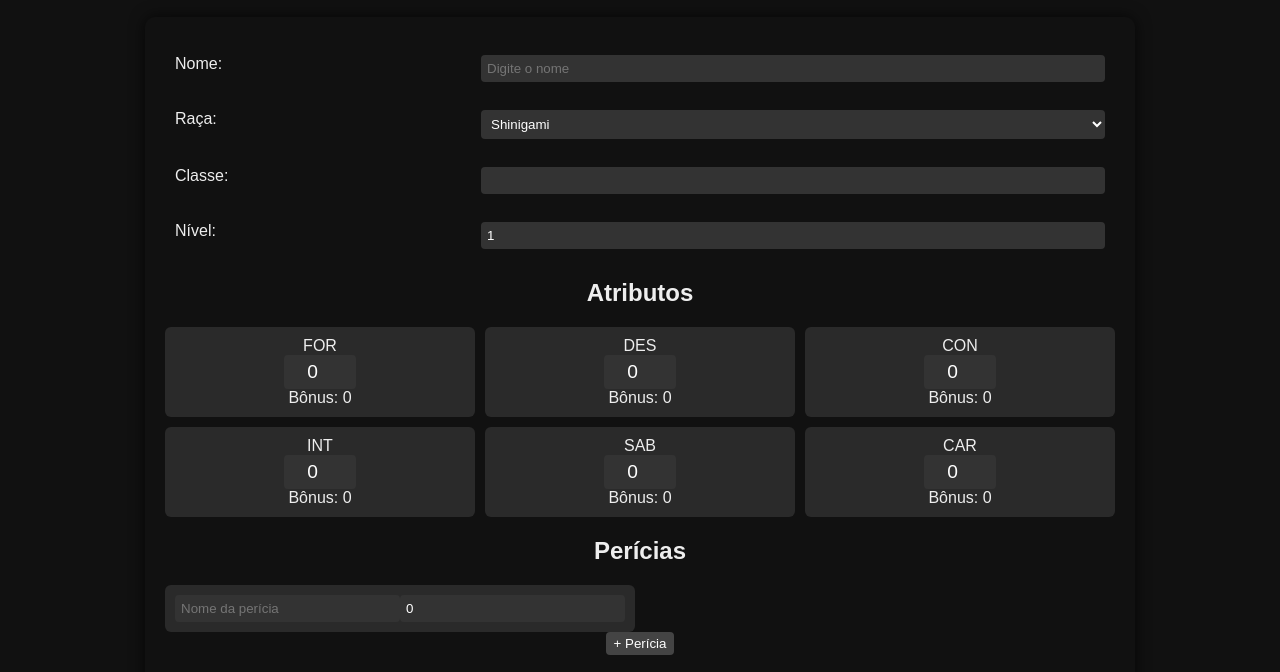
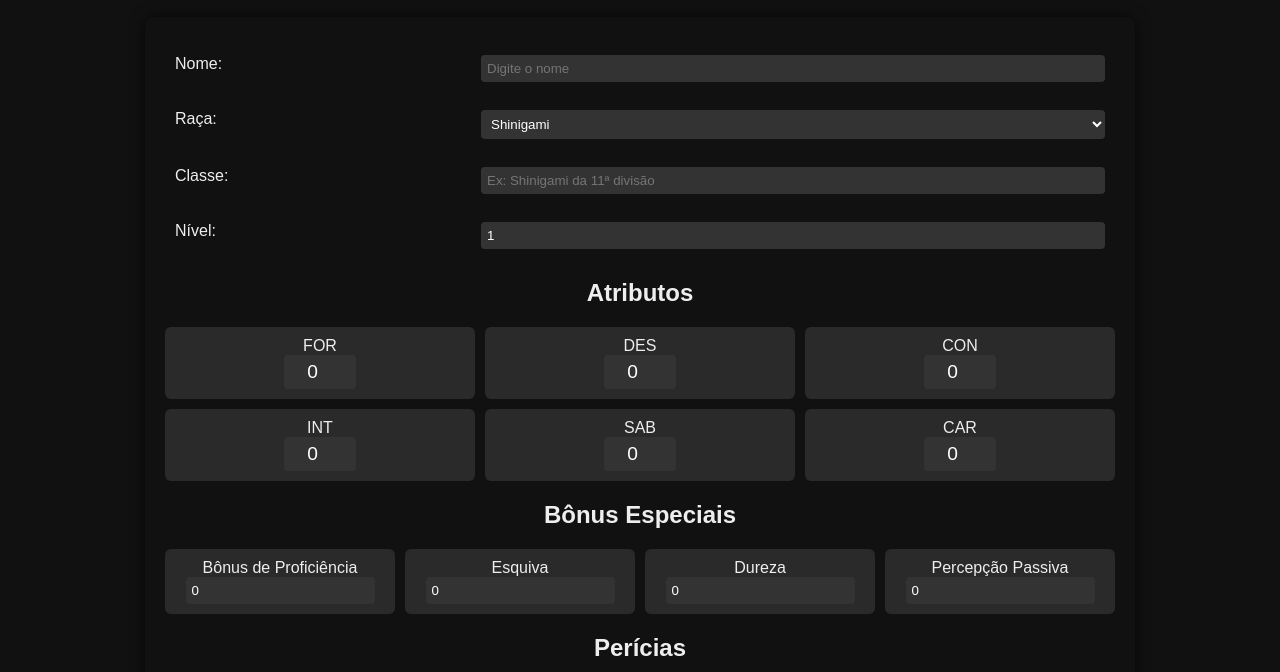
Before and after one commit to Lucci268/BleachFicha, a plain HTML site: page index.html in a window 1280 px wide. Shown: the part 70-742 px from the top of the page. Drawn offline with nearby package versions, Linux system fonts and the light colour scheme.

Commit message:
Update index.html

```diff
--- a/index.html
+++ b/index.html
@@ -2,7 +2,7 @@
 <html lang="pt-BR">
 <head>
 <meta charset="UTF-8">
-<title>Ficha - Shinigamis & Hollows</title>
+<title>Ficha Avançada - Shinigamis & Hollows</title>
 <script src="https://cdnjs.cloudflare.com/ajax/libs/jspdf/2.5.1/jspdf.umd.min.js"></script>
 <style>
   body { font-family: Arial, sans-serif; background: #111; color: #eee; margin:0; padding:0; text-align:center;}
@@ -12,8 +12,10 @@
   label { flex:1; text-align:left; }
   input, select, textarea { flex:2; padding:6px; border:none; border-radius:4px; background:#333; color:#fff; }
   .atributos { display:grid; grid-template-columns: repeat(3, 1fr); gap:10px; margin-top:20px; }
-  .atributo { background:#2a2a2a; padding:10px; border-radius:6px; }
+  .atributo { background:#2a2a2a; padding:10px; border-radius:6px; text-align:center; }
   .atributo input { width:60px; text-align:center; font-size:1.2em; }
+  .bonus { display:grid; grid-template-columns: repeat(4,1fr); gap:10px; margin-top:20px; }
+  .bonus div { background:#2a2a2a; padding:10px; border-radius:6px; text-align:center; }
   .pericias, .habilidades, .equipamentos { margin-top:20px; display:grid; grid-template-columns: repeat(2,1fr); gap:10px; }
   .item { background:#2a2a2a; padding:10px; border-radius:6px; display:flex; justify-content:space-between; }
   .botao { margin-top:20px; padding:10px 20px; background:#f4c542; color:#111; border:none; border-radius:6px; cursor:pointer; font-weight:bold; }
@@ -38,7 +40,7 @@
   </div>
   <div class="campo">
     <label>Classe:</label>
-    <input type="text" id="classe" placeholder="">
+    <input type="text" id="classe" placeholder="Ex: Shinigami da 11ª divisão">
   </div>
   <div class="campo">
     <label>Nível:</label>
@@ -47,12 +49,20 @@
 
   <h2>Atributos</h2>
   <div class="atributos">
-    <div class="atributo">FOR<br><input type="number" id="for" value="0" onchange="calcularBonus()"><br>Bônus: <span id="bfor">0</span></div>
-    <div class="atributo">DES<br><input type="number" id="des" value="0" onchange="calcularBonus()"><br>Bônus: <span id="bdes">0</span></div>
-    <div class="atributo">CON<br><input type="number" id="con" value="0" onchange="calcularBonus()"><br>Bônus: <span id="bcon">0</span></div>
-    <div class="atributo">INT<br><input type="number" id="int" value="0" onchange="calcularBonus()"><br>Bônus: <span id="bint">0</span></div>
-    <div class="atributo">SAB<br><input type="number" id="sab" value="0" onchange="calcularBonus()"><br>Bônus: <span id="bsab">0</span></div>
-    <div class="atributo">CAR<br><input type="number" id="car" value="0" onchange="calcularBonus()"><br>Bônus: <span id="bcar">0</span></div>
+    <div class="atributo">FOR<br><input type="number" id="for" value="0"></div>
+    <div class="atributo">DES<br><input type="number" id="des" value="0"></div>
+    <div class="atributo">CON<br><input type="number" id="con" value="0"></div>
+    <div class="atributo">INT<br><input type="number" id="int" value="0"></div>
+    <div class="atributo">SAB<br><input type="number" id="sab" value="0"></div>
+    <div class="atributo">CAR<br><input type="number" id="car" value="0"></div>
+  </div>
+
+  <h2>Bônus Especiais</h2>
+  <div class="bonus">
+    <div>Bônus de Proficiência<br><input type="number" id="prof" value="0"></div>
+    <div>Esquiva<br><input type="number" id="esquiva" value="0"></div>
+    <div>Dureza<br><input type="number" id="dureza" value="0"></div>
+    <div>Percepção Passiva<br><input type="number" id="percepcao" value="0"></div>
   </div>
 
   <h2>Perícias</h2>
@@ -88,14 +98,6 @@ function atualizarCor() {
     case 'Fullbringer': ficha.style.background='#4c3a1a'; break;
     default: ficha.style.background='#1c1c1c';
   }
-}
-
-function calcularBonus() {
-  const atributos = ['for','des','con','int','sab','car'];
-  atributos.forEach(a=>{
-    const val = parseInt(document.getElementById(a).value) || 0;
-    document.getElementById('b'+a).textContent = Math.floor((val-10)/2);
-  });
 }
 
 function adicionarPericia() {
@@ -136,6 +138,12 @@ function salvarFicha() {
       SAB: document.getElementById('sab').value,
       CAR: document.getElementById('car').value
     },
+    bonus: {
+      proficiencia: document.getElementById('prof').value,
+      esquiva: document.getElementById('esquiva').value,
+      dureza: document.getElementById('dureza').value,
+      percepcao: document.getElementById('percepcao').value
+    },
     pericias: Array.from(document.querySelectorAll('#pericias .item')).map(i=>{
       return {nome:i.children[0].value, valor:i.children[1].value};
     }),
@@ -170,9 +178,15 @@ function exportarPDF() {
   const atributos = ['FOR','DES','CON','INT','SAB','CAR'];
   atributos.forEach(a=>{
     const val = document.getElementById(a.toLowerCase()).value;
-    const bonus = document.getElementById('b'+a.toLowerCase()).textContent;
-    doc.text(`${a}: ${val} (Bônus: ${bonus})`, 30, y); y+=7;
+    doc.text(`${a}: ${val}`, 30, y); y+=7;
   });
+
+  y+=5;
+  doc.text("Bônus Especiais:", 20, y); y+=10;
+  doc.text(`Proficiência: ${document.getElementById('prof').value}`, 30, y); y+=7;
+  doc.text(`Esquiva: ${document.getElementById('esquiva').value}`, 30, y); y+=7;
+  doc.text(`Dureza: ${document.getElementById('dureza').value}`, 30, y); y+=7;
+  doc.text(`Percepção Passiva: ${document.getElementById('percepcao').value}`, 30, y); y+=7;
 
   y+=5;
   doc.text("Perícias:", 20, y); y+=10;
```
